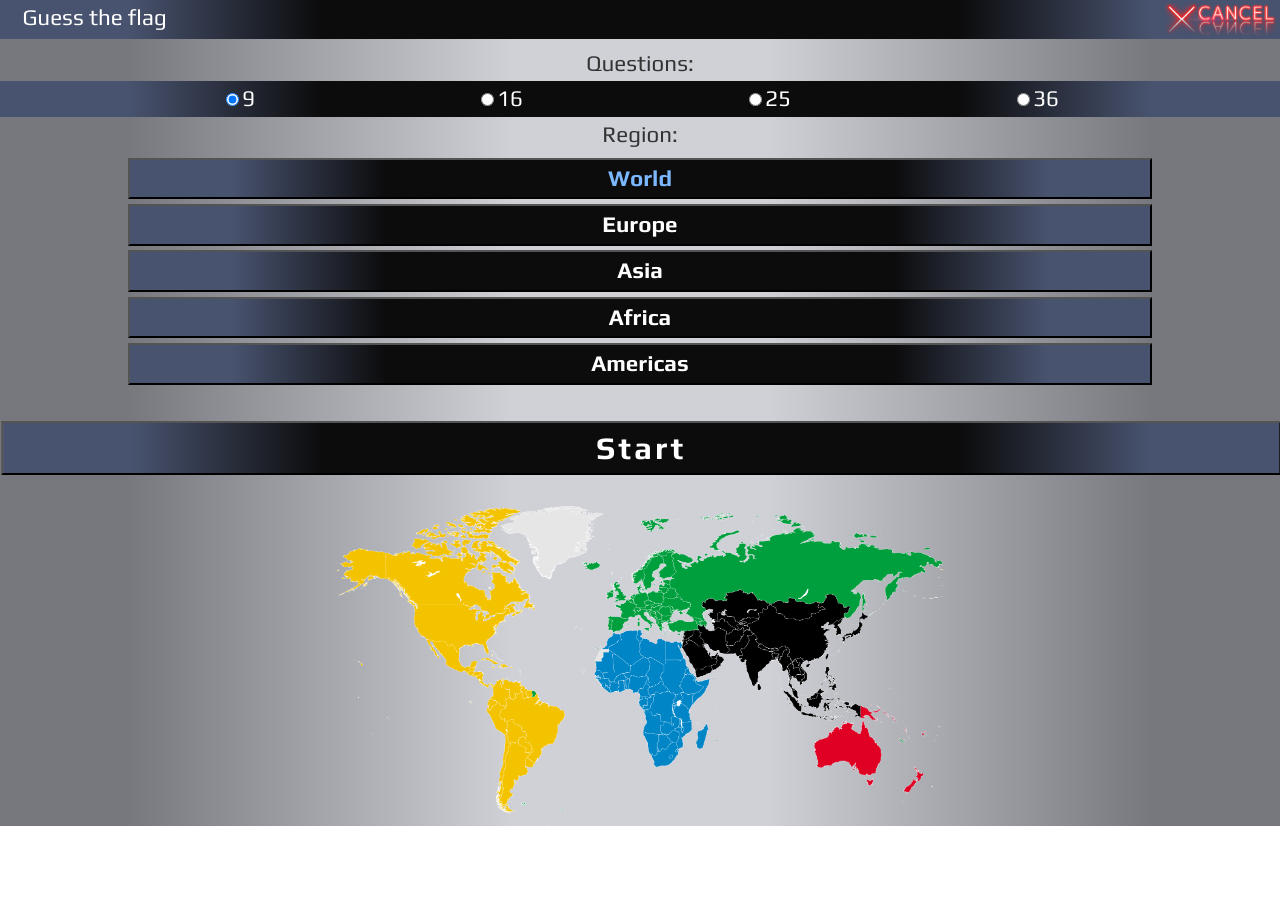
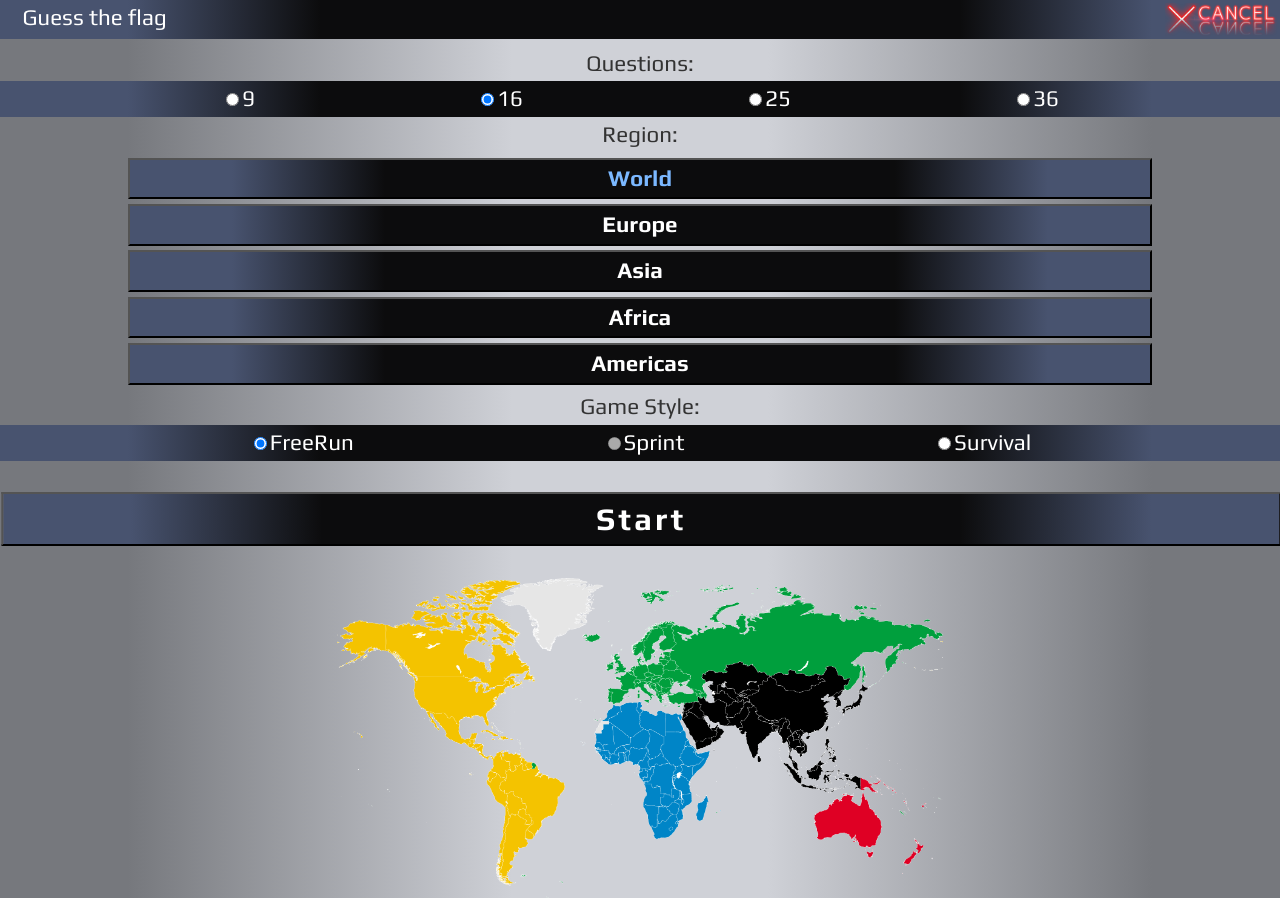
Before and after one commit to viktor-dimitrov/Flags, a React (Vite) app in the folder flags-fe/: page /quiz-flags in a window 1280 px wide. Before the commit the page ends 826 px from the top, so only its background shows below. Built offline with nearby package versions, Linux system fonts and the light colour scheme.

Commit message:
add new game style

```diff
--- a/flags-fe/package.json
+++ b/flags-fe/package.json
@@ -12,7 +12,8 @@
   "dependencies": {
     "react": "^18.2.0",
     "react-dom": "^18.2.0",
-    "react-router-dom": "^6.22.3"
+    "react-router-dom": "^6.22.3",
+    "uuid": "^9.0.1"
   },
   "devDependencies": {
     "@types/react": "^18.2.66",
--- a/flags-fe/src/components/FlagsBoard/FlagsBoard.jsx
+++ b/flags-fe/src/components/FlagsBoard/FlagsBoard.jsx
@@ -1,3 +1,4 @@
+
 
 import styles from "./FlagsBoard.module.css";
 
--- a/flags-fe/src/components/Quiz/Quiz.jsx
+++ b/flags-fe/src/components/Quiz/Quiz.jsx
@@ -1,3 +1,4 @@
+import { v4 as uuidv4 } from 'uuid';
 import { useEffect, useState } from "react";
 import { Link } from "react-router-dom";
 import { useRandomSelector } from "../../hooks/useRandomSelector";
@@ -29,7 +30,8 @@ export default function Quiz(quizType) {
     const [myList, setMyList] = useState([]);
     const [gameConfig, setGameConfig] = useState({
         "region": null,
-        "count": null
+        "count": null,
+        "style": null
     });
 
 
@@ -51,17 +53,28 @@ export default function Quiz(quizType) {
 
 
     const answerHandler = (countryCode) => {
-
+        const currentQuestion = country;
+        console.log(currentQuestion)
         const choice = countryCode
         let updatedList = [];
 
-        choice === country.code3 ? [
-            setScores((scores) => scores + 1),
-            updatedList = gameList.filter(country => country.code3 !== choice),
-            myList.unshift(gameList.find(country => country.code3 === choice)),
-            setGameList((list) => updatedList),
-            setOptions(selectRandomCountries(updatedList, 4))
-        ] : setOptions(selectRandomCountries(gameList, 4));
+       if ( choice === country.code3) {
+            setScores((scores) => scores + 1);
+            updatedList = gameList.filter(country => country.code3 !== choice);
+            myList.unshift(gameList.find(country => country.code3 === choice));
+            setGameList((list) => updatedList);
+            setOptions(selectRandomCountries(updatedList, 4));
+         } else {
+            if (gameConfig.style == 'survival') {
+                updatedList = gameList.filter(country => country.code3 !== currentQuestion.code3);
+                setGameList((list) => updatedList);
+                myList.unshift({code2: 'none', name: uuidv4()});
+                setOptions(selectRandomCountries(updatedList, 4));
+            } else {
+                setOptions(selectRandomCountries(gameList, 4));
+            }
+
+        }
 
         nextStage();
     }
--- a/flags-fe/src/components/SetupQuiz/SetupQuiz.jsx
+++ b/flags-fe/src/components/SetupQuiz/SetupQuiz.jsx
@@ -20,7 +20,8 @@ export default function SetupQuiz({ startGame }) {
 
     const [gameConfig, setGameConfig] = useState({
         "region": "World",
-        "count": 9
+        "count": 16,
+        "style": 'freerun'
     })
 
     const [activeRegion, setActiveRegion] = useState("world");
@@ -45,6 +46,10 @@ export default function SetupQuiz({ startGame }) {
         setGameConfig(config => ({ ...config, count: selectedCount }))
     };
 
+    const handleStyleChange = (selectedStyle) => {
+        setGameConfig(config => ({ ...config, style: selectedStyle }))
+    };
+
     const handleSubmit = (e) => {
         e.preventDefault();
         if (countries) {
@@ -60,15 +65,15 @@ export default function SetupQuiz({ startGame }) {
         <div className={styles['setup']} >
             <form onSubmit={handleSubmit}>
 
-            <div className={styles['count-wrapper']}>
+            <div className={styles['radio-wrapper']}>
                     <p>Questions:</p>
-                    <div className={`${styles['count-btns']} dark`}>
+                    <div className={`${styles['radio-btns']} dark`}>
                     <label>
-                        <input type="radio" name="count" value="9" onClick={() => handleCountChange(9)} defaultChecked />
+                        <input type="radio" name="count" value="9" onClick={() => handleCountChange(9)}  />
                         9
                     </label>
                     <label>
-                        <input type="radio" name="count" value="16" onClick={() => handleCountChange(16)} />
+                        <input type="radio" name="count" value="16" onClick={() => handleCountChange(16)} defaultChecked />
                         16
                     </label>
                     <label>
@@ -94,6 +99,24 @@ export default function SetupQuiz({ startGame }) {
 
                 </div>
 
+                <div className={styles['radio-wrapper']}>
+                    <p>Game Style:</p>
+                    <div className={`${styles['radio-btns']} dark`}>
+                    <label>
+                        <input type="radio" name="style" value="freerun" onClick={() => handleStyleChange("freerun")} defaultChecked />
+                        FreeRun
+                    </label>
+                    <label>
+                        <input type="radio" name="style" value="sprint" onClick={() => handleStyleChange("sprint")} disabled />
+                        Sprint
+                    </label>
+                    <label>
+                        <input type="radio" name="style" value="survival" onClick={() => handleStyleChange("survival")} />
+                        Survival
+                    </label>
+                    </div>
+                </div>
+
 
                 {gameConfig.region && <button className={`${styles['start-btn']} dark`} type="submit">Start</button>}
 
--- a/flags-fe/src/components/SetupQuiz/SetupQuiz.module.css
+++ b/flags-fe/src/components/SetupQuiz/SetupQuiz.module.css
@@ -29,7 +29,7 @@ input[type="button"].active {
     text-align: center;
 }
 
-.count-wrapper {
+.radio-wrapper {
     width:100%;
     display: flex;
     flex-direction: column;
@@ -37,7 +37,7 @@ input[type="button"].active {
     justify-content: center;
 }
 
-.count-btns {
+.radio-btns {
     width:100%;
     display: flex;
     justify-content: space-evenly;
```
Also changed, not shown: flags-fe/public/svg/none.svg (added), 1 other file (tests, documents, lock files or other folders).
